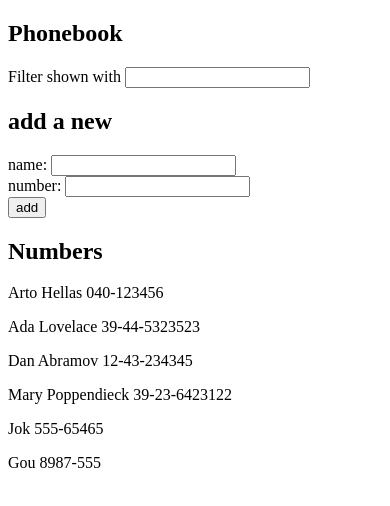
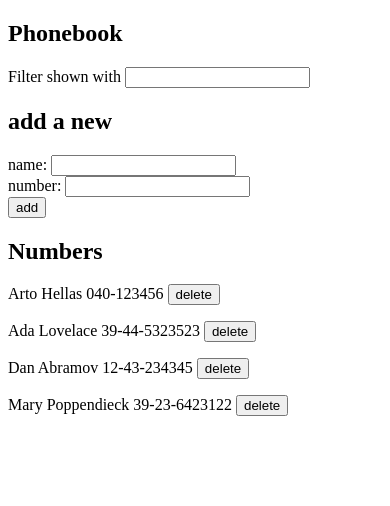
Before and after one commit to fronceee/learn-fullstackopen, a React (Vite) app in the folder part2/phonebook/: page / in a window 390 px wide. Shown: the top 506 px of the page. Built offline with nearby package versions, Linux system fonts and the light colour scheme; data requests are answered from the project's data file.

Commit message:
2.14: The Phonebook step 9

```diff
--- a/part2/phonebook/db.json
+++ b/part2/phonebook/db.json
@@ -19,16 +19,6 @@
       "name": "Mary Poppendieck",
       "number": "39-23-6423122",
       "id": "4"
-    },
-    {
-      "id": "5",
-      "name": "Jok",
-      "number": "555-65465"
-    },
-    {
-      "id": "6",
-      "name": "Gou",
-      "number": "8987-555"
     }
   ]
 }
--- a/part2/phonebook/src/App.jsx
+++ b/part2/phonebook/src/App.jsx
@@ -4,6 +4,7 @@ import personsService from './services/persons'
 
 import FilterInput from './FilterInput'
 import PersonForm from './PersonForm'
+import Persons from './Persons'
 
 
 
@@ -13,6 +14,8 @@ const App = () => {
   const [newName, setNewName] = useState('')
   const [newPhone, setNewPhone] = useState('')
   const [filterValue, setFilterValue] = useState('')
+
+  console.log(persons)
 
   useEffect(() => {
     personsService.getAllPersons().then(data => setPersons(data))
@@ -51,6 +54,14 @@ const App = () => {
     })
   }
 
+  const handleDeleteClick = id => {
+    const {name} = persons.find(person => person.id === id)
+    if (confirm(`Delete ${name}?`))
+    personsService.deletePerson(id).then(data => {
+      setPersons(prev => [...prev].filter(person => person.id != data.id))
+    })
+  }
+
   return (
     <div>
       <h2>Phonebook</h2>
@@ -58,7 +69,7 @@ const App = () => {
       <h2>add a new</h2>
       <PersonForm nameValue={newName} numberValue={newPhone} onNameChange={handleNewNameChange} onNumberChange={handleNewPhoneChange} onFormSubmit={handleSubmit} />
       <h2>Numbers</h2>
-      {filteredPerson.map(item => (<p key={`${item.id}-${item.name}`}>{item.name} {item.number}</p>))}
+      <Persons filteredPerson={filteredPerson} onDeleteClick={handleDeleteClick}/>
     </div>
   )
 }
--- /dev/null
+++ b/part2/phonebook/src/Persons.jsx
@@ -0,0 +1,10 @@
+function Persons({ filteredPerson, onDeleteClick }) {
+    return <div onClick={event => {
+        if (event.target.tagName === 'BUTTON') {
+            console.log(typeof event.target.id)
+            onDeleteClick(event.target.id)
+        }
+    }}>{filteredPerson.map(item => (<p key={`${item.id}-${item.name}`}>{item.name} {item.number} <button id={item.id}>delete</button></p>))}</div>
+}
+
+export default Persons
--- a/part2/phonebook/src/services/persons.js
+++ b/part2/phonebook/src/services/persons.js
@@ -12,8 +12,13 @@ function addPerson(newObject) {
   return request.then(response => response.data)
 }
 
+function deletePerson(id) {
+    const request = axios.delete(`${baseURL}/${id}`)
+    return request.then(response => response.data)
+}
 
 export default {
     getAllPersons,
     addPerson,
+    deletePerson
 }
```
